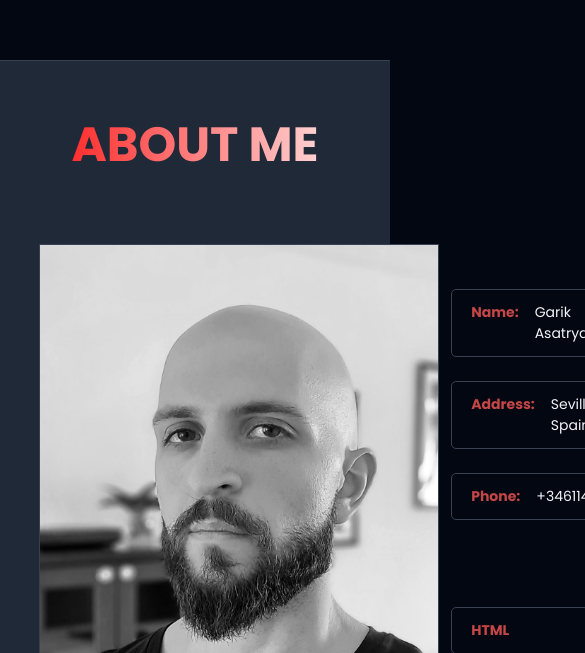
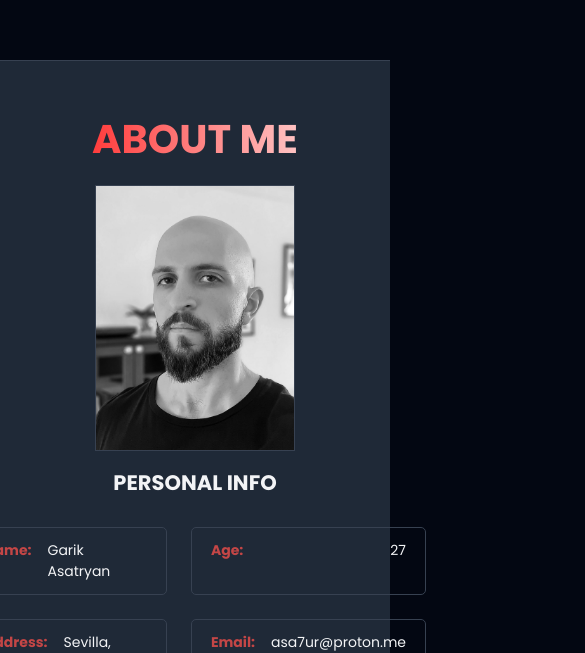
Before and after one commit to asa7ur/My_Coding_Portfolio_1, a React (Vite) app: page / in a window 390 px wide. Shown: the part 796-1449 px from the top of the page, 585 px wide, since content can reach past the window. Built offline with nearby package versions, Linux system fonts and the light colour scheme.

Commit message:
A bit of responsivenes

```diff
--- a/src/components/AboutMe.jsx
+++ b/src/components/AboutMe.jsx
@@ -102,4 +102,20 @@ const Wrapper = styled.section`
     font-weight: bold;
     user-select: none;
   }
+
+  @media (max-width: 768px) {
+    h1 {
+      font-size: 2.5rem;
+      padding-bottom: 1rem;
+    }
+
+    .section {
+      display: flex;
+      flex-direction: column;
+    }
+
+    img {
+      max-width: 200px;
+    }
+  }
 `
```
